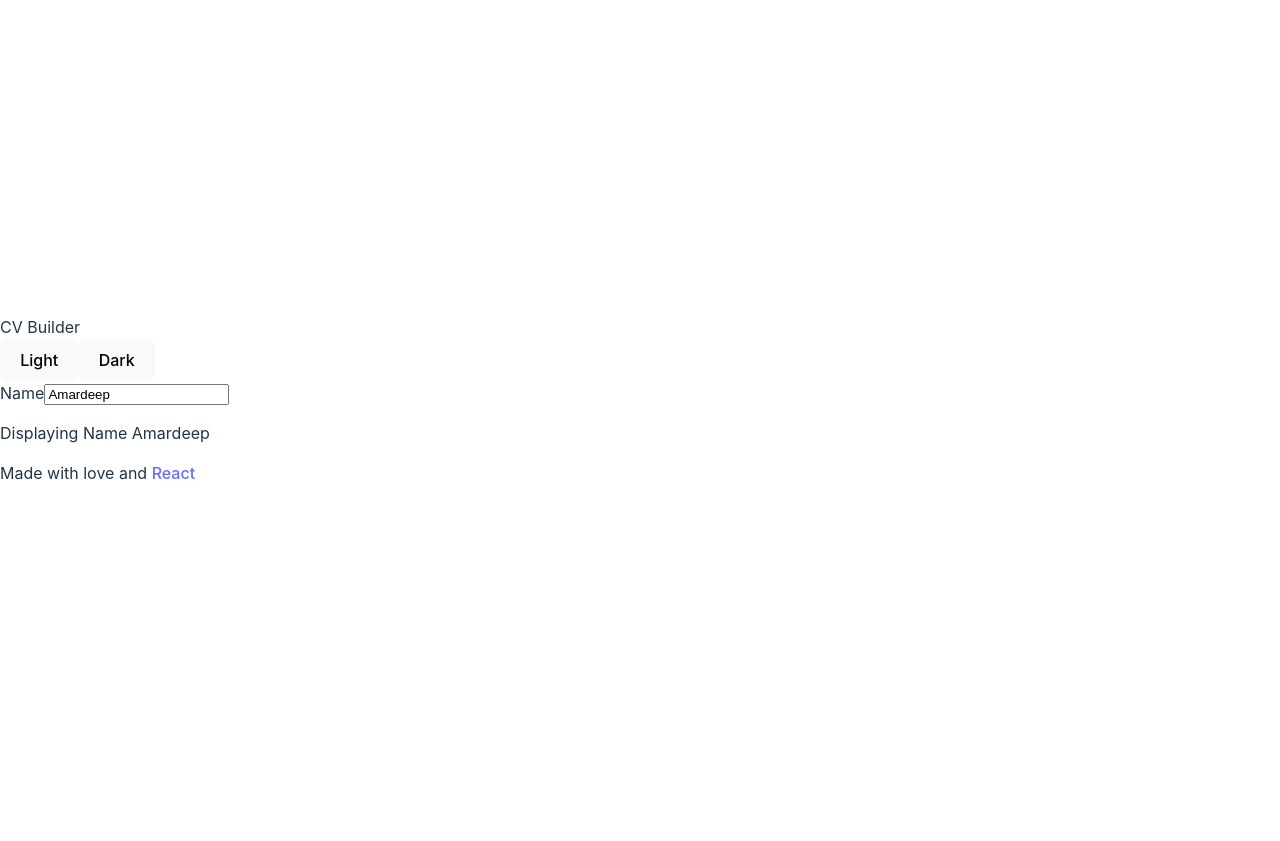
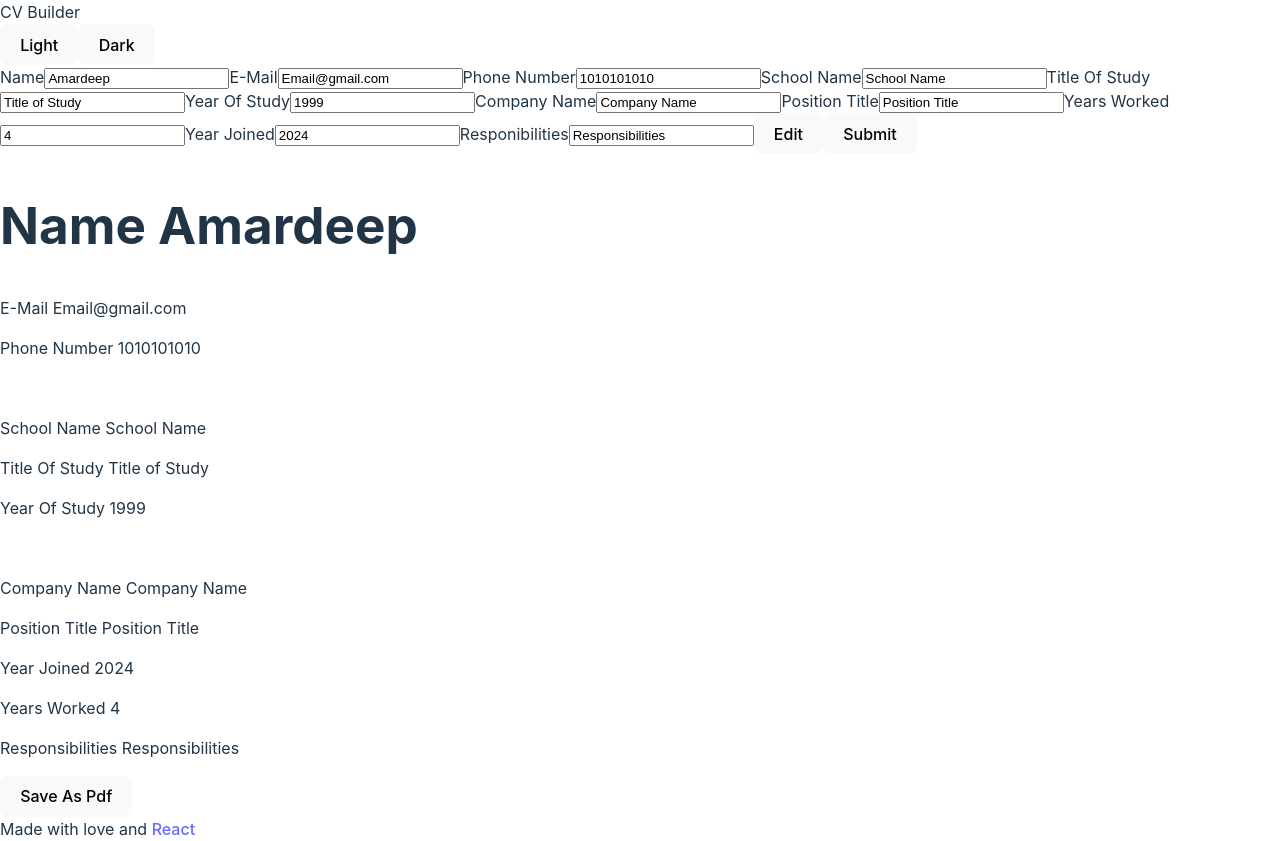
Before and after one commit to amardeeep/cvApp, a React (Vite) app: page / in a window 1280 px wide. Before the commit the page ends 800 px from the top, so only its background shows below. Built offline with nearby package versions, Linux system fonts and the light colour scheme.

Commit message:
add handleChange for all inputs

```diff
--- a/src/input.jsx
+++ b/src/input.jsx
@@ -1,8 +1,8 @@
-function Input ({labelName,value,handleNameChange}){
+function Input ({labelName,value,handleChange,type}){
     return (
         <>
         <label htmlFor={labelName}>{labelName}</label>
-        <input type="text" value={value} onChange={handleNameChange}/>
+        <input type={type} value={value} onChange={handleChange}/>
         </>
     )
 }
--- a/src/main.jsx
+++ b/src/main.jsx
@@ -9,19 +9,82 @@ function Main(){
         titleOfStudy:"Title of Study",
         yearOfStudy:1999,
         companyName:"Company Name",
+        positionTitle:"Position Title",
+        yearJoined:2024,
+        yearsWorked:4,
+        responsibilities:"Responsibilities"
     });
+    function handleYearJoinedChange(e){
+        setFormData({
+            ...formData,
+            yearJoined:e.target.value
+        })
+    }
+    function handleYearsWorkedChange(e){
+        setFormData({
+            ...formData,
+            yearsWorked:e.target.value
+        })
+    }
+    function handleResponsibilitiesChange(e){
+        setFormData({
+            ...formData,
+            responsibilities:e.target.value
+        })
+    }
+    function handlePositionTitleChange(e){
+        setFormData({
+            ...formData,
+            positionTitle:e.target.value
+        })
+    }
     function handleNameChange(e){
             setFormData({
                 ...formData,
                 name:e.target.value
             })
     }
-
+    function handleEmailChange(e){
+        setFormData({
+            ...formData,
+            email:e.target.value
+        })
+    }
+    function handlePhoneChange(e){
+        setFormData({
+            ...formData,
+            phone:e.target.value
+        })
+    }
+    function handleSchoolNameChange(e){
+        setFormData({
+            ...formData,
+            schoolName:e.target.value
+        })
+    }
+    function handleCompanyNameChange(e){
+        setFormData({
+            ...formData,
+            companyName:e.target.value
+        })
+    }
+    function handleTitleOfStudyChange(e){
+        setFormData({
+            ...formData,
+            titleOfStudy:e.target.value
+        })
+    }
+    function handleYearOfStudyChange(e){
+        setFormData({
+            ...formData,
+            yearOfStudy:e.target.value
+        })
+    }
     return (
         <>
         <main>
-            <Section name="Edit" handleNameChange={handleNameChange} formData={formData}/>
-            <Section name="Display" formData={formData} handleNameChange={handleNameChange}/>
+            <Section name="Edit" handleResponsibilitiesChange={handleResponsibilitiesChange} handleYearsWorkedChange={handleYearsWorkedChange} handleYearJoinedChange={handleYearJoinedChange} handlePositionTitleChange={handlePositionTitleChange} handleNameChange={handleNameChange} handleEmailChange={handleEmailChange} handlePhoneChange={handlePhoneChange} handleCompanyNameChange={handleCompanyNameChange} handleSchoolNameChange={handleSchoolNameChange} handleTitleOfStudyChange={handleTitleOfStudyChange} handleYearOfStudyChange={handleYearOfStudyChange} formData={formData} />
+            <Section name="Display" handleResponsibilitiesChange={handleResponsibilitiesChange} handleYearsWorkedChange={handleYearsWorkedChange} handleYearJoinedChange={handleYearJoinedChange} handlePositionTitleChange={handlePositionTitleChange}  handleNameChange={handleNameChange} handleEmailChange={handleEmailChange} handlePhoneChange={handlePhoneChange} handleCompanyNameChange={handleCompanyNameChange} handleSchoolNameChange={handleSchoolNameChange} handleTitleOfStudyChange={handleTitleOfStudyChange} handleYearOfStudyChange={handleYearOfStudyChange} formData={formData}/>
         </main>
         </>
     )
--- a/src/section.jsx
+++ b/src/section.jsx
@@ -1,12 +1,37 @@
 import Input from "./input"
-function Section ({name,formData,handleNameChange}){
+function Section ({name,formData,handleResponsibilitiesChange,handleYearJoinedChange,handlePositionTitleChange,handleYearsWorkedChange ,handleNameChange,handleEmailChange,handlePhoneChange,handleCompanyNameChange,handleSchoolNameChange,handleTitleOfStudyChange,handleYearOfStudyChange}){
     return name=="Edit"?<>
         <section>
-            <Input labelName={"Name"} value={formData.name} handleNameChange={handleNameChange}/>
+            <Input labelName={"Name"} type={'text'} value={formData.name} handleChange={handleNameChange}/>
+            <Input labelName={"E-Mail"} type={'email'}value={formData.email} handleChange={handleEmailChange}/>
+            <Input labelName={"Phone Number"} type={'number'}value={formData.phone} handleChange={handlePhoneChange}/>
+            <Input labelName={"School Name"} type={'text'} value={formData.schoolName} handleChange={handleSchoolNameChange}/>
+            <Input labelName={"Title Of Study"} type={'text'} value={formData.titleOfStudy} handleChange={handleTitleOfStudyChange}/>
+            <Input labelName={"Year Of Study"} type={'number'} value={formData.yearOfStudy} handleChange={handleYearOfStudyChange}/>
+            <Input labelName={"Company Name"} type={'text'} value={formData.companyName} handleChange={handleCompanyNameChange}/>
+            <Input labelName={"Position Title"} type={'text'} value={formData.positionTitle} handleChange={handlePositionTitleChange}/>
+            <Input labelName={"Years Worked"} type={'number'} value={formData.yearsWorked} handleChange={handleYearsWorkedChange}/>
+            <Input labelName={"Year Joined"} type={'number'} value={formData.yearJoined} handleChange={handleYearJoinedChange}/>
+            <Input labelName={"Responibilities"} type={'text'} value={formData.responsibilities} handleChange={handleResponsibilitiesChange}/>
+            <button>Edit</button>
+            <button>Submit</button>
         </section>
     </>:<>
     <section>
-        <p>Displaying Name {formData.name}</p>
+        <h1>Name {formData.name}</h1>
+        <p>E-Mail {formData.email}</p>
+        <p>Phone Number {formData.phone}</p>
+        <br />
+        <p>School Name {formData.schoolName}</p>
+        <p>Title Of Study {formData.titleOfStudy}</p>
+        <p>Year Of Study {formData.yearOfStudy}</p>
+        <br />
+        <p>Company Name {formData.companyName}</p>
+        <p>Position Title {formData.positionTitle}</p>
+        <p>Year Joined {formData.yearJoined} </p>
+        <p>Years Worked {formData.yearsWorked}</p>
+        <p>Responsibilities {formData.responsibilities}</p>
+        <button>Save As Pdf</button>
     </section>
     </>
 }
```
